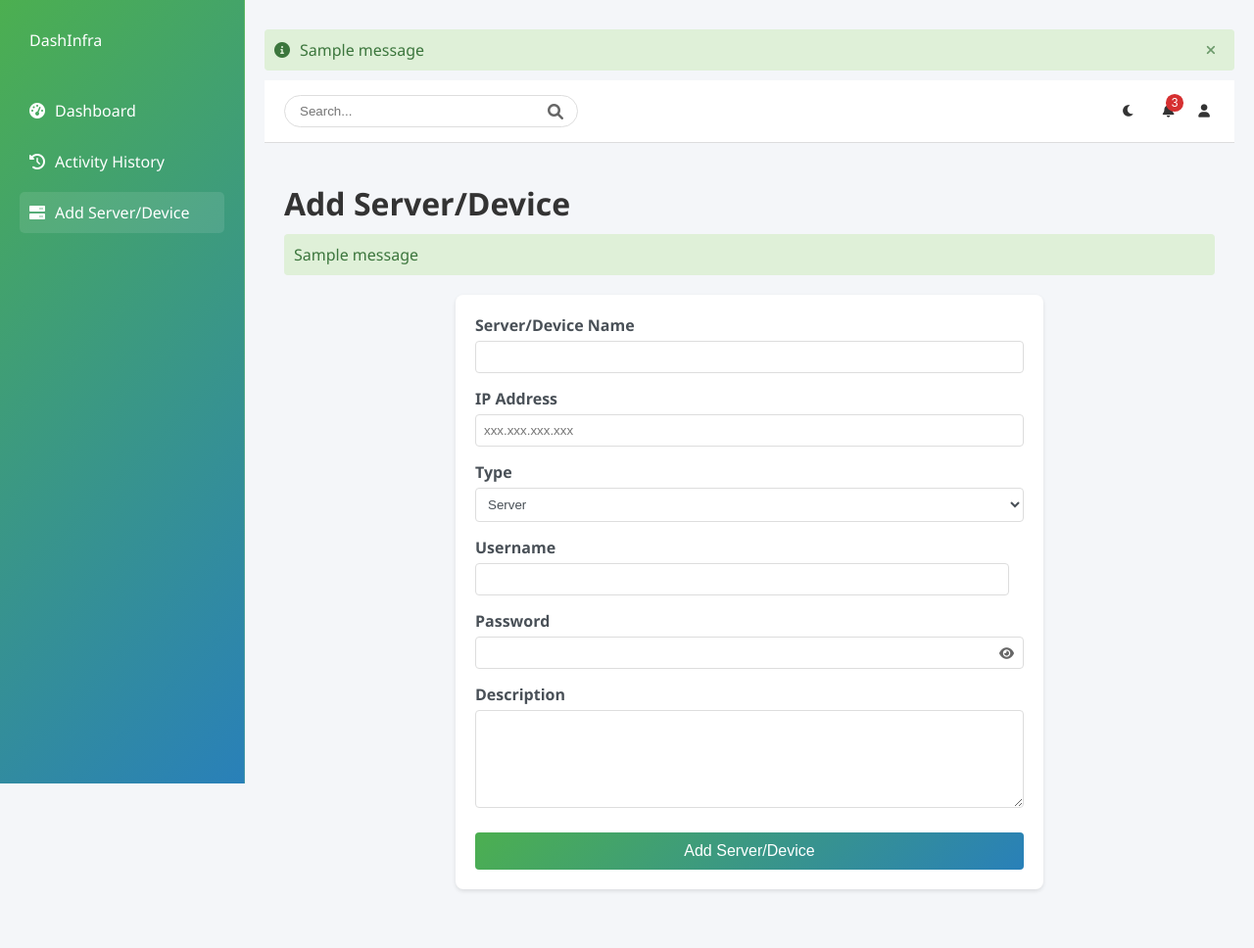
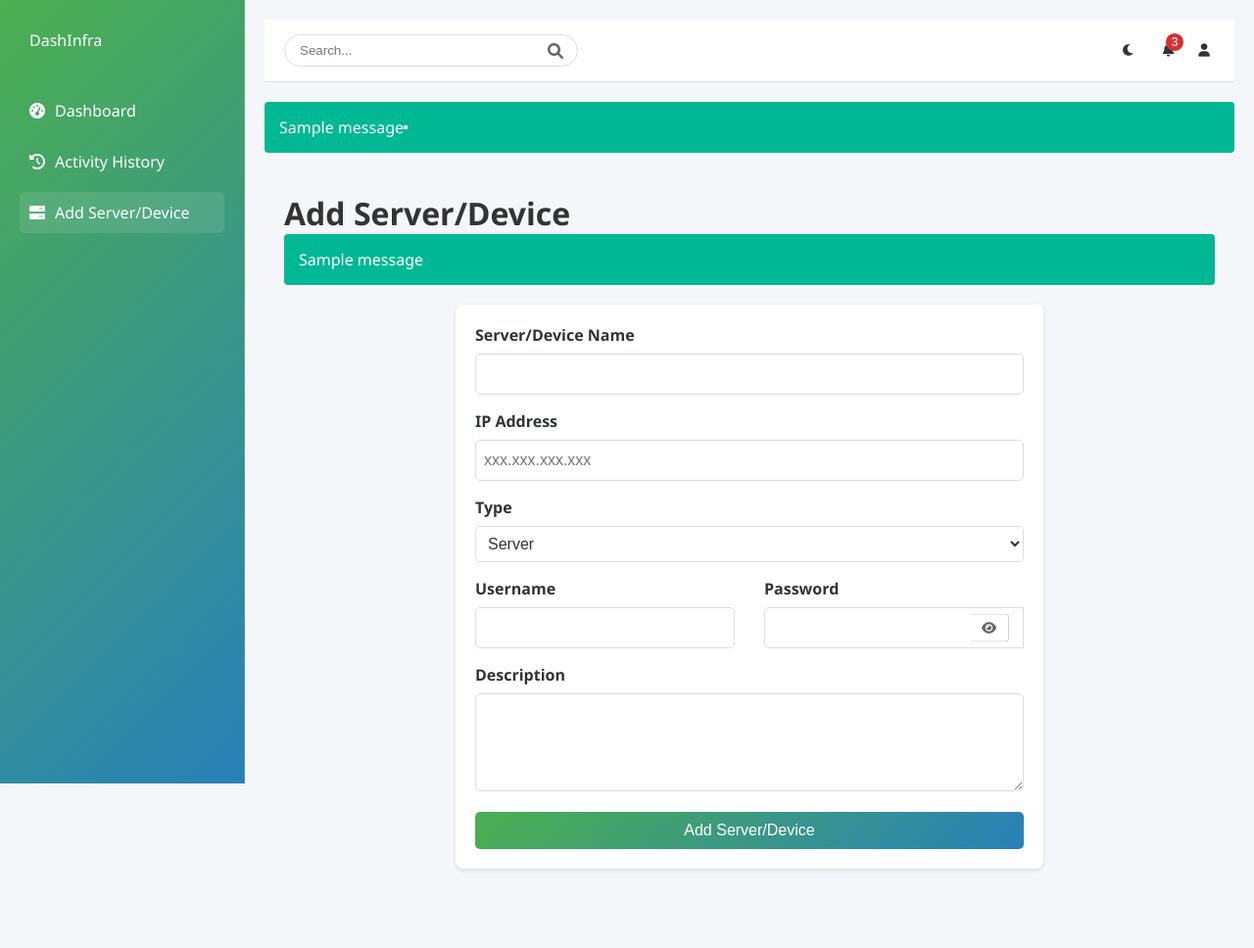
Before and after one commit to wa7med/dashinfra, a Flask app: page /add-server in a window 1280 px wide. Shown: the whole page at 98% size. After the commit the page ends 889 px from the top, so only its background shows below. Run offline with Flask 3, Linux system fonts and the light colour scheme; a user stored in the database is signed in; tables that the repository leaves empty hold one stand-in row (values such as "Sample post"); one stand-in notice (Sample message) is shown; some libraries are stand-ins or nearby versions.

Commit message:
Fix the duplication flash messages and update the CSS to ensure the username and password fields are properly aligned in one row

```diff
--- a/templates/add_server.html
+++ b/templates/add_server.html
@@ -31,13 +31,13 @@
                 </div>
                 <div class="row">
                     <div class="col-md-6">
-                        <div class="form-group">
+                        <div class="form-group mb-0">
                             <label for="username">Username</label>
                             {{ form.username(class="form-control", id="username") }}
                         </div>
                     </div>
                     <div class="col-md-6">
-                        <div class="form-group">
+                        <div class="form-group mb-0">
                             <label for="password">Password</label>
                             <div class="password-input-group">
                                 {{ form.password(class="form-control", id="password") }}
@@ -83,131 +83,50 @@
         }
 
         .form-group {
-            margin-bottom: 15px;
+            margin-bottom: 1rem;
         }
 
         .form-group label {
             display: block;
-            margin-bottom: 5px;
-            font-weight: bold;
-            color: #495057;
+            margin-bottom: 0.5rem;
+            color: #2d3436;
         }
 
         .dark-theme .form-group label {
             color: #ecf0f1;
         }
 
-        .form-group input,
-        .form-group select,
-        .form-group textarea {
+        .form-control {
             width: 100%;
-            padding: 8px;
-            border: 1px solid #ddd;
-            border-radius: 4px;
-            background-color: white;
+            padding: 0.375rem 0.75rem;
+            font-size: 1rem;
+            line-height: 1.5;
             color: #495057;
+            background-color: #fff;
+            background-clip: padding-box;
+            border: 1px solid #ced4da;
+            border-radius: 0.25rem;
+            transition: border-color 0.15s ease-in-out, box-shadow 0.15s ease-in-out;
         }
 
-        .dark-theme .form-group input,
-        .dark-theme .form-group select,
-        .dark-theme .form-group textarea {
+        .dark-theme .form-control {
             background-color: #343a40;
             border-color: #495057;
             color: #ecf0f1;
         }
 
-        .dark-theme .form-group input:focus,
-        .dark-theme .form-group select:focus,
-        .dark-theme .form-group textarea:focus {
-            border-color: #64b5f6;
-            box-shadow: 0 0 0 0.2rem rgba(100, 181, 246, 0.25);
-            outline: none;
+        .form-control:focus {
+            color: #495057;
+            background-color: #fff;
+            border-color: #80bdff;
+            outline: 0;
+            box-shadow: 0 0 0 0.2rem rgba(0,123,255,0.25);
         }
 
-        .dark-theme .form-group input::placeholder,
-        .dark-theme .form-group textarea::placeholder {
-            color: #6c757d;
-        }
-
-        .form-actions {
-            margin-top: 20px;
-            text-align: right;
-        }
-
-        .submit-btn {
-            background-color: #4CAF50;
-            color: white;
-            padding: 10px 20px;
-            border: none;
-            border-radius: 4px;
-            cursor: pointer;
-            transition: background-color 0.2s;
-        }
-
-        .submit-btn:hover {
-            background-color: #45a049;
-        }
-
-        .dark-theme .submit-btn {
-            background-color: #2e7d32;
-        }
-
-        .dark-theme .submit-btn:hover {
-            background-color: #388e3c;
-        }
-
-        .alert {
-            padding: 10px;
-            margin: 10px 0;
-            border-radius: 4px;
-        }
-
-        .alert-success {
-            background-color: #dff0d8;
-            border-color: #d6e9c6;
-            color: #3c763d;
-        }
-
-        .dark-theme .alert-success {
-            background-color: #1b5e20;
-            border-color: #2e7d32;
-            color: #a5d6a7;
-        }
-
-        .alert-error {
-            background-color: #f2dede;
-            border-color: #ebccd1;
-            color: #a94442;
-        }
-
-        .dark-theme .alert-error {
-            background-color: #c62828;
-            border-color: #d32f2f;
-            color: #ef9a9a;
-        }
-
-        .ip-validation-message {
-            font-size: 0.85em;
-            margin-top: 5px;
-        }
-
-        .dark-theme .ip-validation-message {
-            color: #ef9a9a;
-        }
-
-        /* Dark mode select dropdown options */
-        .dark-theme .form-group select option {
+        .dark-theme .form-control:focus {
+            color: #ecf0f1;
             background-color: #343a40;
-            color: #ecf0f1;
-        }
-
-        /* Dark mode autofill styles */
-        .dark-theme .form-group input:-webkit-autofill,
-        .dark-theme .form-group input:-webkit-autofill:hover,
-        .dark-theme .form-group input:-webkit-autofill:focus {
-            -webkit-text-fill-color: #ecf0f1;
-            -webkit-box-shadow: 0 0 0px 1000px #343a40 inset;
-            transition: background-color 5000s ease-in-out 0s;
+            border-color: #80bdff;
         }
 
         .password-input-group {
@@ -216,49 +135,64 @@
             align-items: center;
         }
 
+        .password-input-group .form-control {
+            border-top-right-radius: 0;
+            border-bottom-right-radius: 0;
+            flex: 1;
+        }
+
         .toggle-password {
-            position: absolute;
-            right: 10px;
-            top: 50%;
-            transform: translateY(-50%);
-            background: none;
-            border: none;
+            padding: 0.375rem 0.75rem;
+            background-color: #fff;
+            border: 1px solid #ced4da;
+            border-left: none;
+            border-top-right-radius: 0.25rem;
+            border-bottom-right-radius: 0.25rem;
             cursor: pointer;
-            color: #666;
-            padding: 0;
-            z-index: 2;
         }
 
         .dark-theme .toggle-password {
-            color: #aaa;
+            background-color: #343a40;
+            border-color: #495057;
+            color: #ecf0f1;
         }
 
         .toggle-password:hover {
-            color: #333;
+            background-color: #f8f9fa;
         }
 
         .dark-theme .toggle-password:hover {
-            color: #fff;
+            background-color: #495057;
         }
 
         .row {
-            margin-left: 0;
-            margin-right: 0;
+            display: flex;
+            flex-wrap: wrap;
+            margin-right: -15px;
+            margin-left: -15px;
         }
 
         .col-md-6 {
-            padding-left: 0;
+            position: relative;
+            width: 50%;
             padding-right: 15px;
-        }
-
-        .col-md-6:last-child {
-            padding-right: 0;
+            padding-left: 15px;
+            flex: 0 0 50%;
+            max-width: 50%;
         }
 
         @media (max-width: 768px) {
             .col-md-6 {
+                width: 100%;
+                flex: 0 0 100%;
+                max-width: 100%;
                 padding-right: 0;
                 margin-bottom: 15px;
+            }
+
+            .row {
+                margin-right: 0;
+                margin-left: 0;
             }
         }
     </style>
--- a/templates/base.html
+++ b/templates/base.html
@@ -72,19 +72,6 @@
         </div>
         {% endif %}
         <div class="main-content">
-            {% with messages = get_flashed_messages(with_categories=true) %}
-                {% if messages %}
-                    {% for category, message in messages %}
-                        <div class="alert alert-{{ category }}">
-                            <i class="fas fa-info-circle"></i>
-                            {{ message }}
-                            <button type="button" class="close-alert">
-                                <i class="fas fa-times"></i>
-                            </button>
-                        </div>
-                    {% endfor %}
-                {% endif %}
-            {% endwith %}
             {% if current_user.is_authenticated %}
             <header>
                 <div class="header-content">
@@ -152,8 +139,21 @@
             </header>
             {% endif %}
 
-            <!-- Main Content Block -->
-            {% block content %}{% endblock %}
+            <div id="content">
+                <!-- Flash Messages -->
+                {% with messages = get_flashed_messages(with_categories=true) %}
+                    {% if messages %}
+                        {% for category, message in messages %}
+                            <div class="alert alert-{{ category }} alert-dismissible fade show" role="alert">
+                                {{ message }}
+                                <button type="button" class="btn-close" data-bs-dismiss="alert" aria-label="Close"></button>
+                            </div>
+                        {% endfor %}
+                    {% endif %}
+                {% endwith %}
+
+                {% block content %}{% endblock %}
+            </div>
         </div>
     </div>
     <script src="{{ url_for('static', filename='js/main.js') }}"></script>
--- a/templates/dashboard.html
+++ b/templates/dashboard.html
@@ -8,7 +8,7 @@
         <h1>Welcome to Dashboard</h1>
     </div>
 
-    {% with messages = get_flashed_messages(with_categories=true) %}
+    {% with messages = get_flashed_messages(with_categories=true, category_filter=["message"]) %}
         {% if messages %}
             {% for category, message in messages %}
                 <div class="alert alert-{{ category }}">
```
